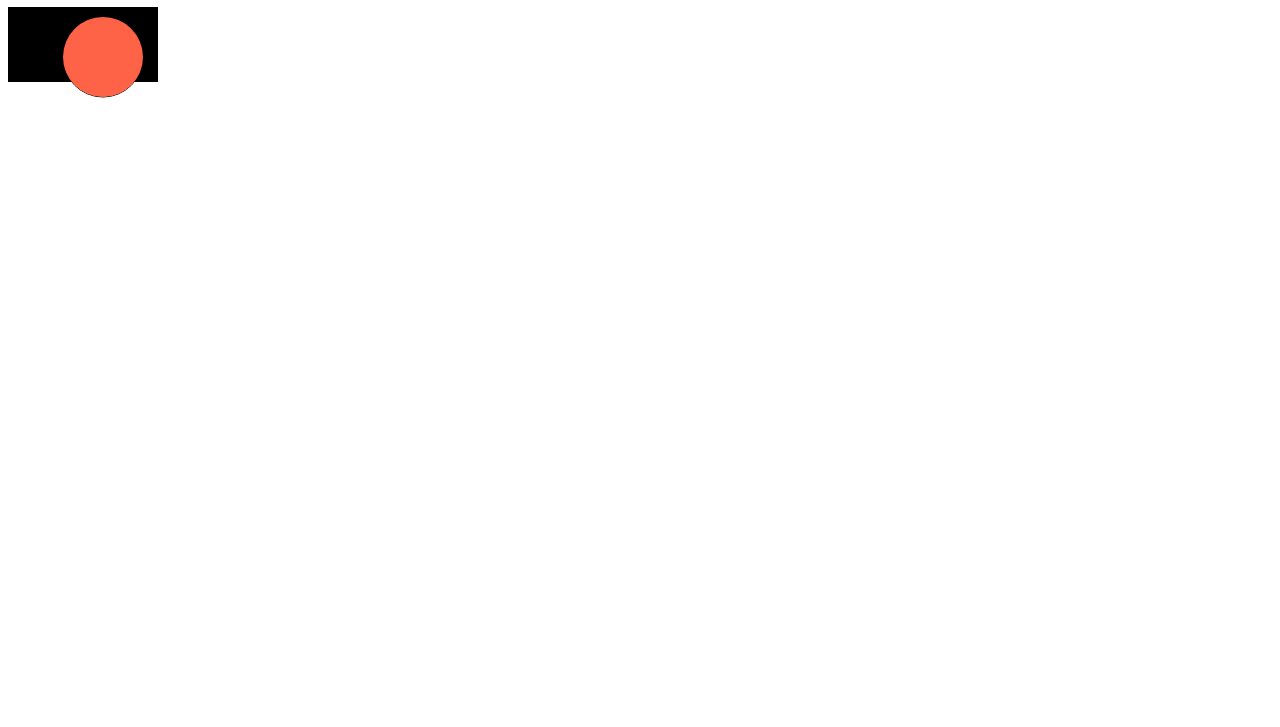
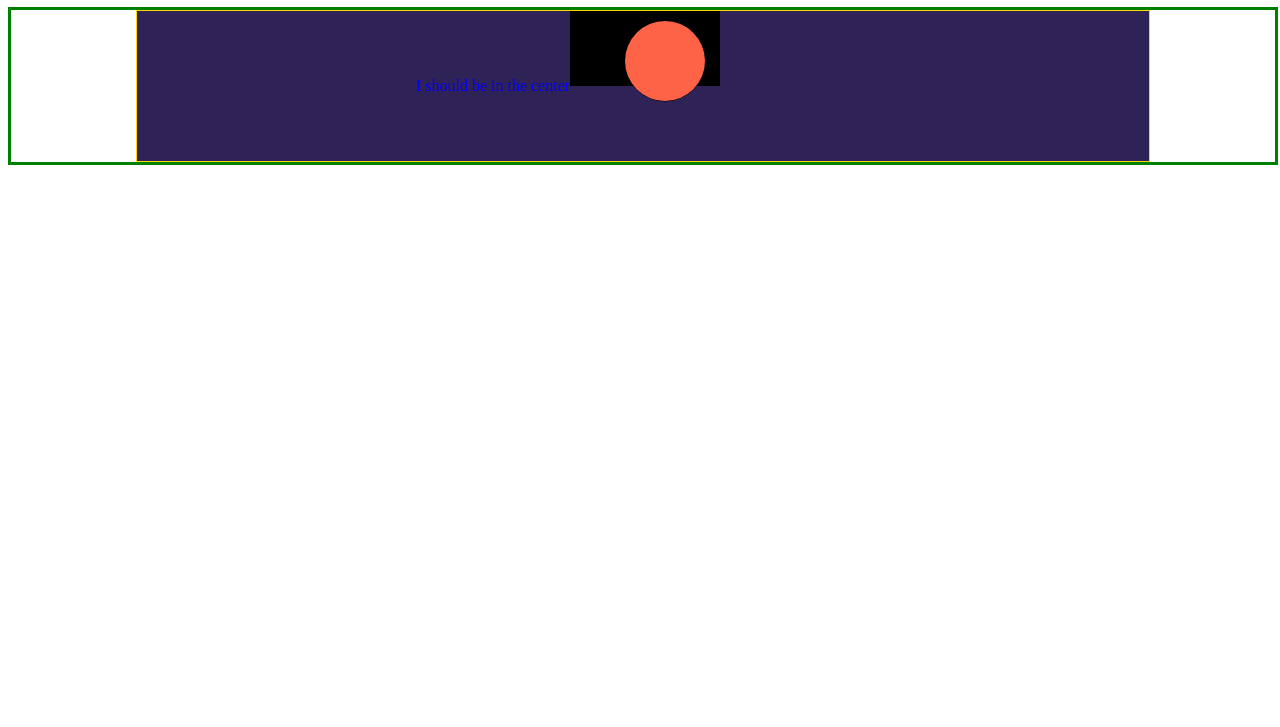
Before and after one commit to GooseJacket/NASASpaceApps26, a plain HTML site: page main.html in a window 1280 px wide. Shown: the part 73-800 px from the top of the page. Drawn offline with Linux system fonts and the light colour scheme.

Commit message:
Initial setup

```diff
--- a/main.html
+++ b/main.html
@@ -1,15 +1,39 @@
 <!DOCTYPE html>
 <html>
     <head>
-        <title>HTML CSS JS</title>
+        <title>Rovers</title>
+        <style>
+        .center {
+            width: 100%;
+            display: flex;
+            justify-content: center;
+            align-items: center;
+            color: blue;
+            border: 3px solid green;
+        }
+        .space {
+            width: 80%;
+            display: flex;
+            justify-content: center;
+            align-items: center;
+            background-color: #2F2257;
+            border: 1px solid gold;
+        }
+    </style>
     </head>
     <body>
         <h1 id="welcome">HTML CSS JS</h1>
-        <canvas id="space">
-        </canvas>
+        <div class="center">
+            <div class="space">
+                <p class="in-space">I should be in the center</p>
+                <br>
+                <canvas id="cnvs" class="in-space">
+                </canvas>
+            </div>
+        </div>
     </body>
     <script>
-        const canvas = document.getElementById("space");
+        const canvas = document.getElementById("cnvs");
         const ctx = canvas.getContext("2d");
         ctx.fillRect(0, 0, 150, 75);
 
@@ -19,4 +43,5 @@
         ctx.stroke();
         ctx.fill();
     </script>
+
 </html>
```
